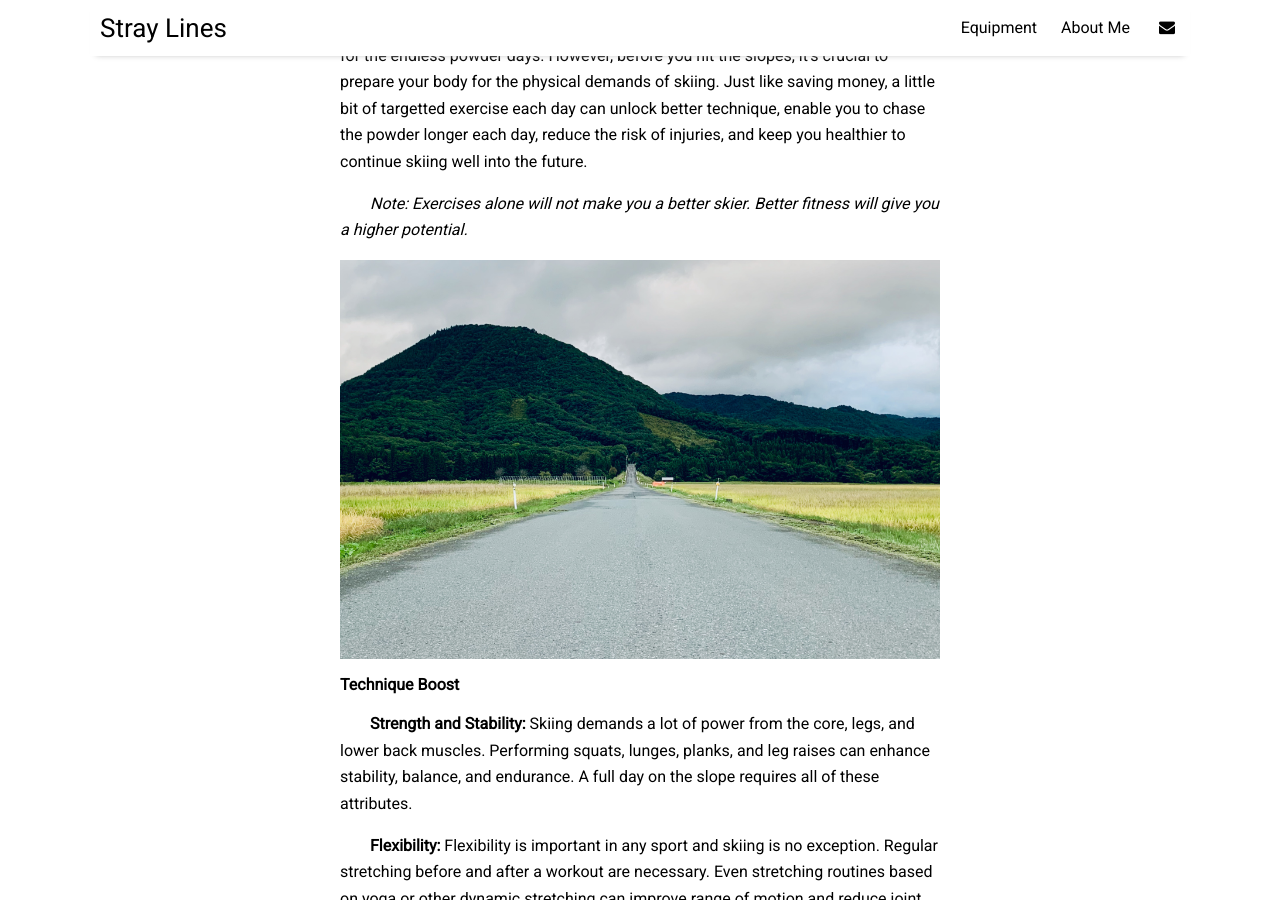
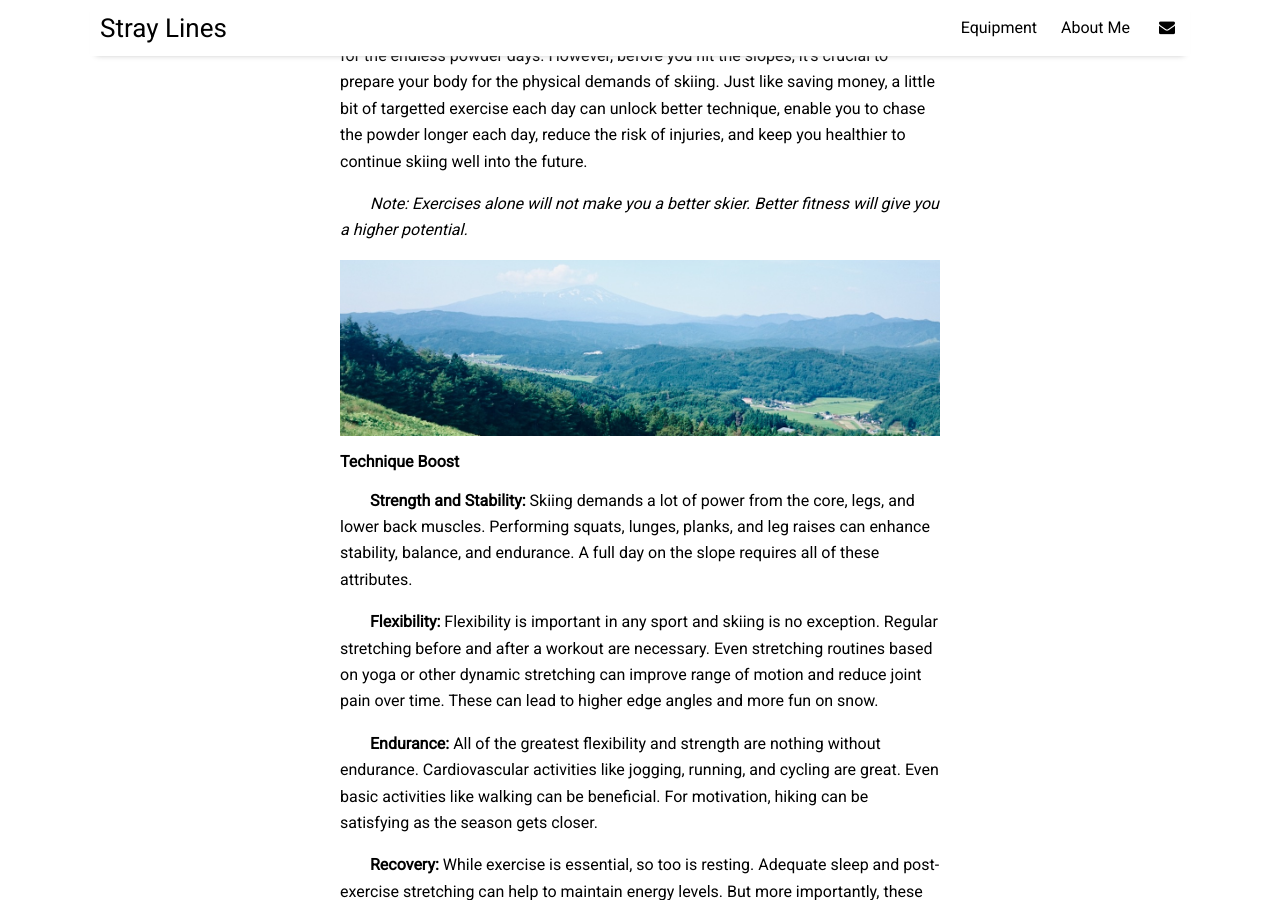
Before and after one commit to eliotcochrane/eliotcochrane.github.io, a Jekyll site: the page built from _posts/2023-09-29-preseason-prep.md, in a window 1280 px wide and 900 px high, scrolled down 675 px. Built offline with Jekyll 4.4.1, drawn with Linux system fonts in a browser that asks for light colours; nearby versions of some CDN libraries.

Commit message:
New image and post inclusion
-Created new image for post
-Included in said post

```diff
--- a/_posts/2023-09-29-preseason-prep.md
+++ b/_posts/2023-09-29-preseason-prep.md
@@ -16,7 +16,7 @@ As winter approaches, every skier anxiously awaits the first dusting and hopes f
 
 *Note: Exercises alone will not make you a better skier. Better fitness will give you a higher potential.*
 
-![Road leading up to ski area in fall](/assets/img/shinmachi-1.png)
+![Road leading up to ski area in fall](/assets/img/sakata-1.png)
 
 #### Technique Boost
 
```
Also changed, not shown: assets/img/sakata-1.png (added).
